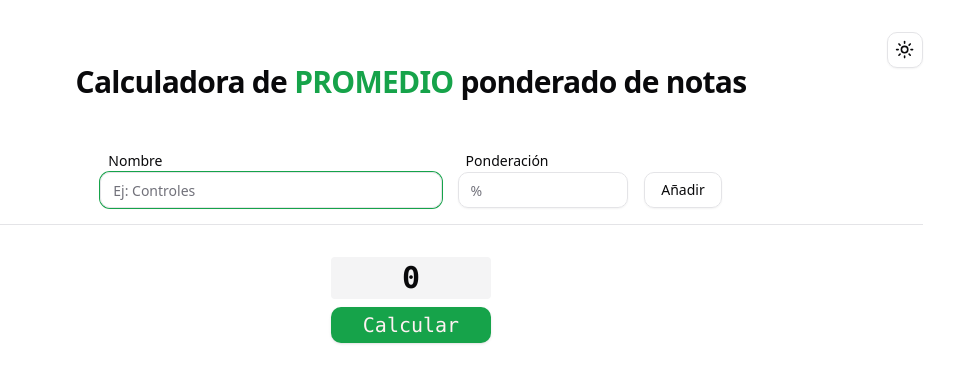
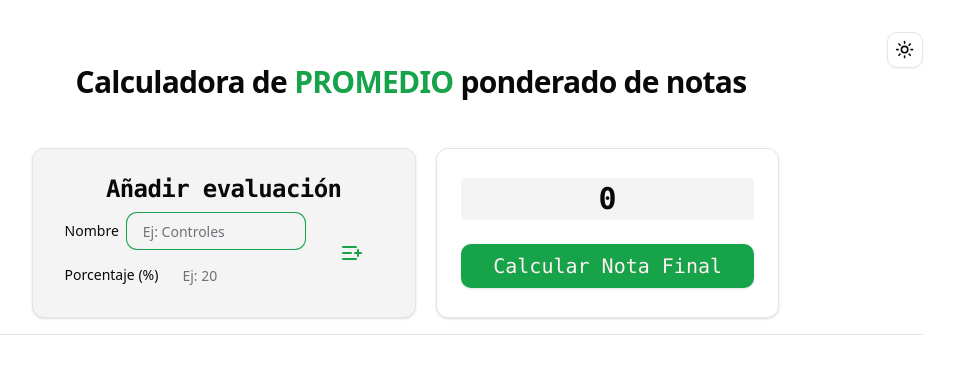
Before and after one commit to panxoyk/Calculadora-promedios, a React (Vite) app: page / in a window 1280 px wide. Shown: the top 382 px of the page, without its empty margins (229-1183 px from the left). Built offline with nearby package versions, Linux system fonts and the light colour scheme.

Commit message:
Nuevo diseño inicio app

```diff
--- a/src/App.tsx
+++ b/src/App.tsx
@@ -10,9 +10,13 @@ const App = () => {
 		<ThemeProvider storageKey='vite-ui-theme'>
 			<div className='m-auto max-w-screen-lg my-8 relative'>
 				<AppTittle />
-				<AddPromediosForm />
+				<div className='border-b pb-4 pt-4'>
+					<div className='flex flex-col lg:flex-row md:w-3/4 gap-4 lg:gap-0 mx-auto items-stretch '>
+						<AddPromediosForm />
+						<ShowResultado />
+					</div>
+				</div>
 				<PromedioCards />
-				<ShowResultado />
 				<ButtonToggleMode />
 			</div>
 		</ThemeProvider>
--- a/src/components/AddPromediosForm.tsx
+++ b/src/components/AddPromediosForm.tsx
@@ -3,6 +3,9 @@ import { usePromediosStore } from '../store/promediosStore'
 import { Input } from '@/components/ui/input'
 import { Button } from '@/components/ui/button'
 import { Label } from '@/components/ui/label'
+
+import { ListPlusIcon } from 'lucide-react'
+import { Card, CardContent, CardHeader, CardTitle } from './ui/card'
 
 const AddPromediosForm = () => {
     const { promedios, addPromedio, changePromedioNombre, changePromedioPorcentaje } = usePromediosStore()
@@ -23,13 +26,17 @@ const AddPromediosForm = () => {
     }
 
     return (
-        <div className='border-b pb-4 lg:pt-4'>
-            <form className='flex flex-col lg:flex-row justify-center items-center lg:items-end gap-2 lg:gap-4' onSubmit={handleSubmit}>
-                <div className='w-9/12 lg:w-1/3'>
-                    <Label className='pl-2' htmlFor='form.nombre'>
-                        Nombre
-                    </Label>
+        <Card className='mx-4 lg:max-w-sm lg:m-auto bg-secondary'>
+            <CardHeader className='p-0 pt-4 md:pt-6'>
+                <CardTitle className='text-xl md:text-2xl text-center font-mono'> Añadir evaluación </CardTitle>
+            </CardHeader>
+            <CardContent className='pt-2 flex items-center'>
+                <form className='grid grid-cols-4 gap-x-2 gap-y-4' onSubmit={handleSubmit}>
+                    <div className='col-span-3 flex flex-col gap-2'>
+                        <div className='flex flex-row items-center gap-2 whitespace-nowrap h-full'>
+                            <Label className='pl-2' htmlFor="form.nombre"> Nombre </Label>
                             <Input
+                                className='pl-4 border-none shadow-none'
                                 id='form.nombre'
                                 placeholder='Ej: Controles'
                                 type='text'
@@ -43,13 +50,12 @@ const AddPromediosForm = () => {
                                 autoComplete='off'
                             />
                         </div>
-                <div className='w-9/12 lg:w-1/6'>
-                    <Label className='pl-2' htmlFor='form.porcentaje'>
-                        Ponderación
-                    </Label>
+                        <div className='flex flex-row items-center gap-2 whitespace-nowrap h-full'>
+                            <Label className='pl-2' htmlFor="form.porcentaje"> Porcentaje (%) </Label>
                             <Input
+                                className='pl-4 border-none shadow-none'
                                 id='form.porcentaje'
-                        placeholder='%'
+                                placeholder='Ej: 20'
                                 type='number'
                                 value={porcentaje}
                                 onChange={
@@ -59,9 +65,13 @@ const AddPromediosForm = () => {
                                 autoComplete='off'
                             />
                         </div>
-                <Button className='w-9/12 lg:w-fit hover:border-primary' variant='outline' type='submit'> Añadir </Button>
+                    </div>
+                    <Button className='col-span-1 w-full h-full' variant='link' type='submit'>
+                        <ListPlusIcon />
+                    </Button>
                 </form>
-        </div>
+            </CardContent>
+        </Card>
     )
 }
 
--- a/src/components/AppTittle.tsx
+++ b/src/components/AppTittle.tsx
@@ -1,6 +1,6 @@
 const AppTittle = () => {
     return (
-        <h1 className='scroll-m-20 text-xl font-extrabold tracking-tight md:text-3xl p-4 md:p-8 pt-0 text-center'>
+        <h1 className='scroll-m-20 text-2xl font-extrabold tracking-tight md:text-3xl p-4 md:p-8 pt-0 text-center'>
             Calculadora de <span className='text-primary'> PROMEDIO </span> ponderado de notas
         </h1>
     )
--- a/src/components/ShowResultado.tsx
+++ b/src/components/ShowResultado.tsx
@@ -1,17 +1,23 @@
 import { usePromediosStore } from '../store/promediosStore'
 
 import { Button } from '@/components/ui/button'
+import { Card, CardContent, CardFooter } from './ui/card'
 
 const ShowResultado = () => {
     const { resultado, calculateResultado } = usePromediosStore()
 
     return (
-        <div className='flex flex-col w-9/12 lg:w-fit m-auto gap-2 pt-4'>
-            <div className='text-center text-3xl dark:text-secondary relative rounded dark:bg-accent-foreground bg-muted px-[0.3rem] py-[0.2rem] font-mono font-semibold'>
-                {resultado}
-            </div>
-            <Button className='text-xl md:text-xl px-8 font-mono' onClick={() => calculateResultado()}> Calcular </Button>
-        </div>
+        <Card className='flex flex-col lg:w-fit mx-4 my-0 justify-center'>
+            <CardContent className='pt-6'>
+                <div className='text-center text-3xl dark:text-secondary relative rounded dark:bg-accent-foreground bg-muted px-[0.3rem] py-[0.2rem] font-mono font-semibold'>
+                    {resultado}
+                </div>
+            </CardContent>
+            <CardFooter>
+                <Button className='text-xl md:text-xl px-8 font-mono dark:text-foreground h-fit w-full' onClick={() => calculateResultado()}> Calcular Nota Final </Button>
+            </CardFooter>
+
+        </Card>
     )
 }
 
```
Lines whose indentation alone changed are shown as unchanged.
